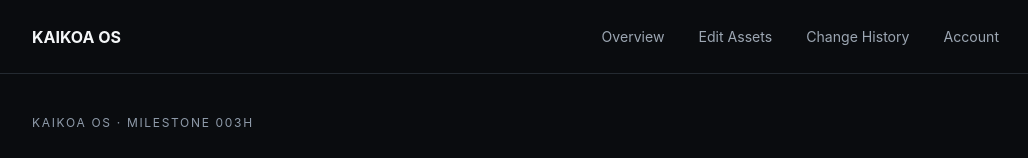
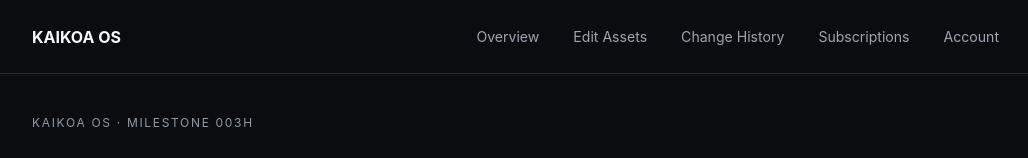
Before and after one commit to KAIKOA-Labs/kaikoa-os, a Next.js app: page /private-memory/obligations/edit in a window 1280 px wide. Shown: the top 158 px of the page, without its empty margins (118-1146 px from the left). Built offline with nearby package versions, Linux system fonts and the light colour scheme; no server answers.

Commit message:
Milestone 003Q: add Subscriptions to Private OS navigation

```diff
--- a/app/private-memory/layout.tsx
+++ b/app/private-memory/layout.tsx
@@ -7,6 +7,7 @@ const sections = [
   { href: "/private-memory", label: "Overview" },
   { href: "/private-memory/edit", label: "Edit Assets" },
   { href: "/private-memory/history", label: "Change History" },
+  { href: "/private-memory/subscriptions", label: "Subscriptions" },
   { href: "/auth/status", label: "Account" },
 ];
 
```
